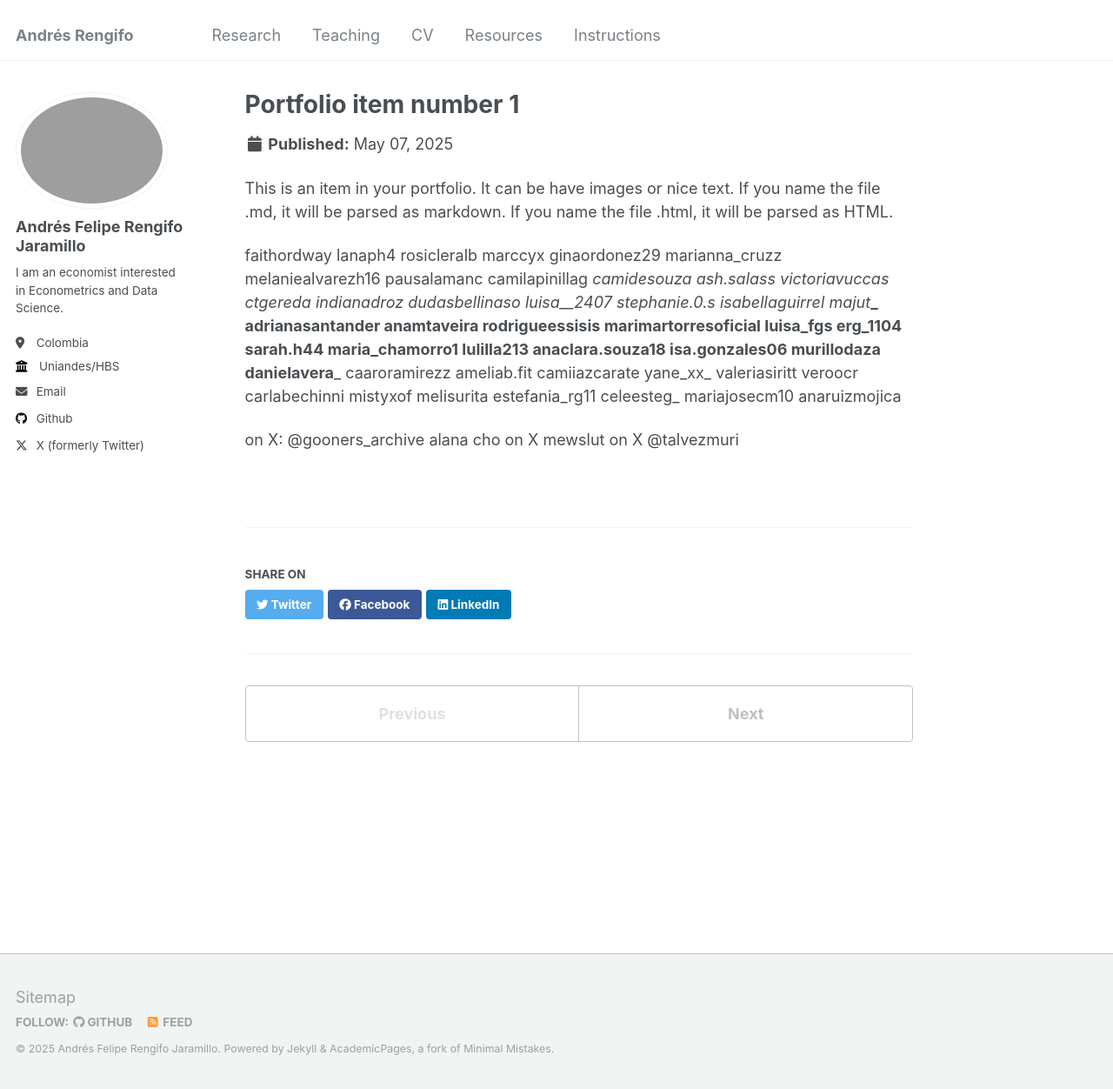
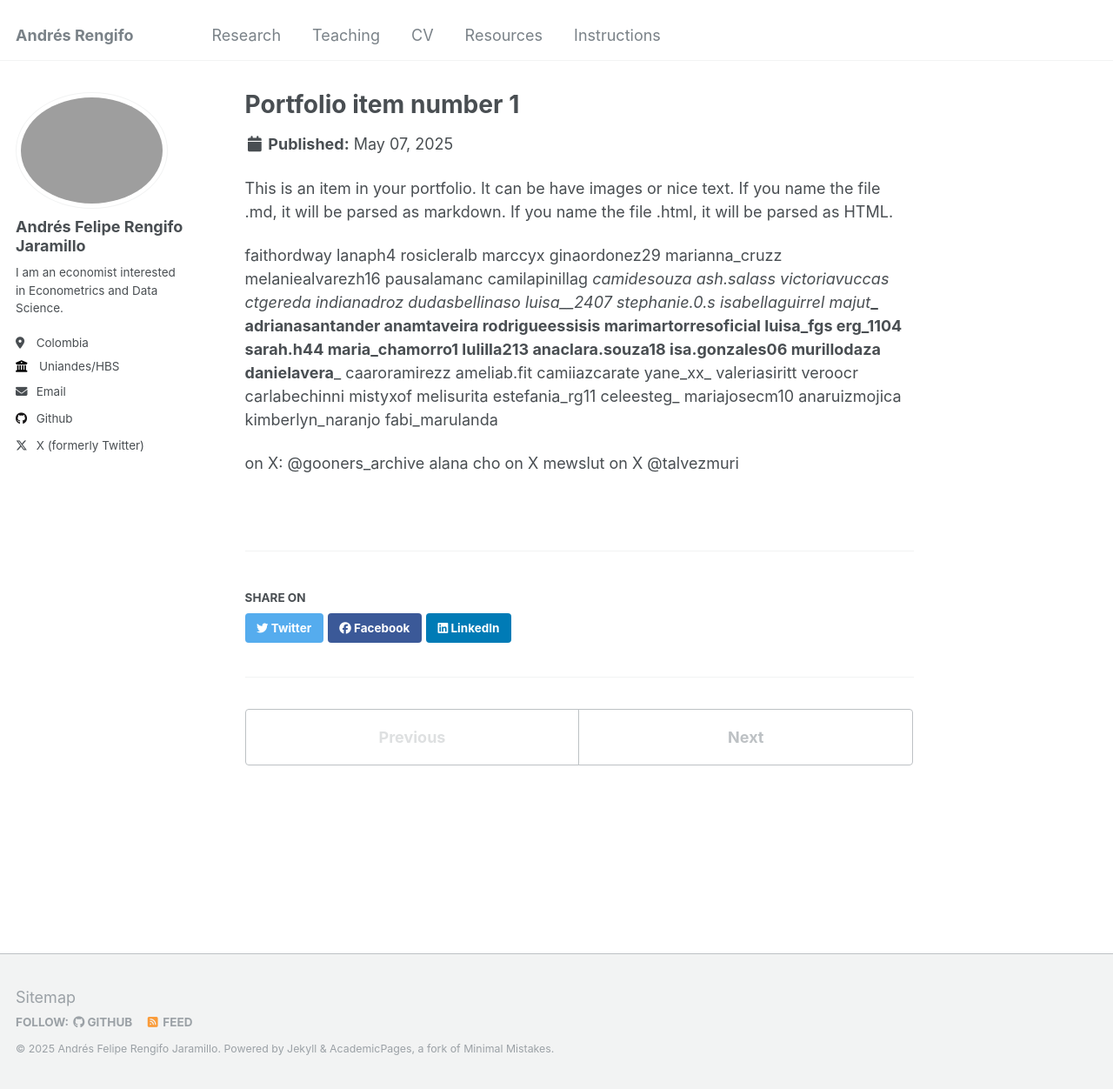
Before and after one commit to RengifoAndres/RengifoAndres.github.io, a Jekyll site: the page built from _portfolio/portfolio-1.md, in a window 1280 px wide and 1252 px high. Shown: the whole window at 87% size. Built offline with Jekyll 4.4.1, drawn with Linux system fonts in a browser that asks for light colours.

Commit message:
Update portfolio-1.md

```diff
--- a/_portfolio/portfolio-1.md
+++ b/_portfolio/portfolio-1.md
@@ -52,6 +52,8 @@ estefania_rg11
 celeesteg_
 mariajosecm10
 anaruizmojica
+kimberlyn_naranjo
+fabi_marulanda
 
 on X:
 @gooners_archive
```
